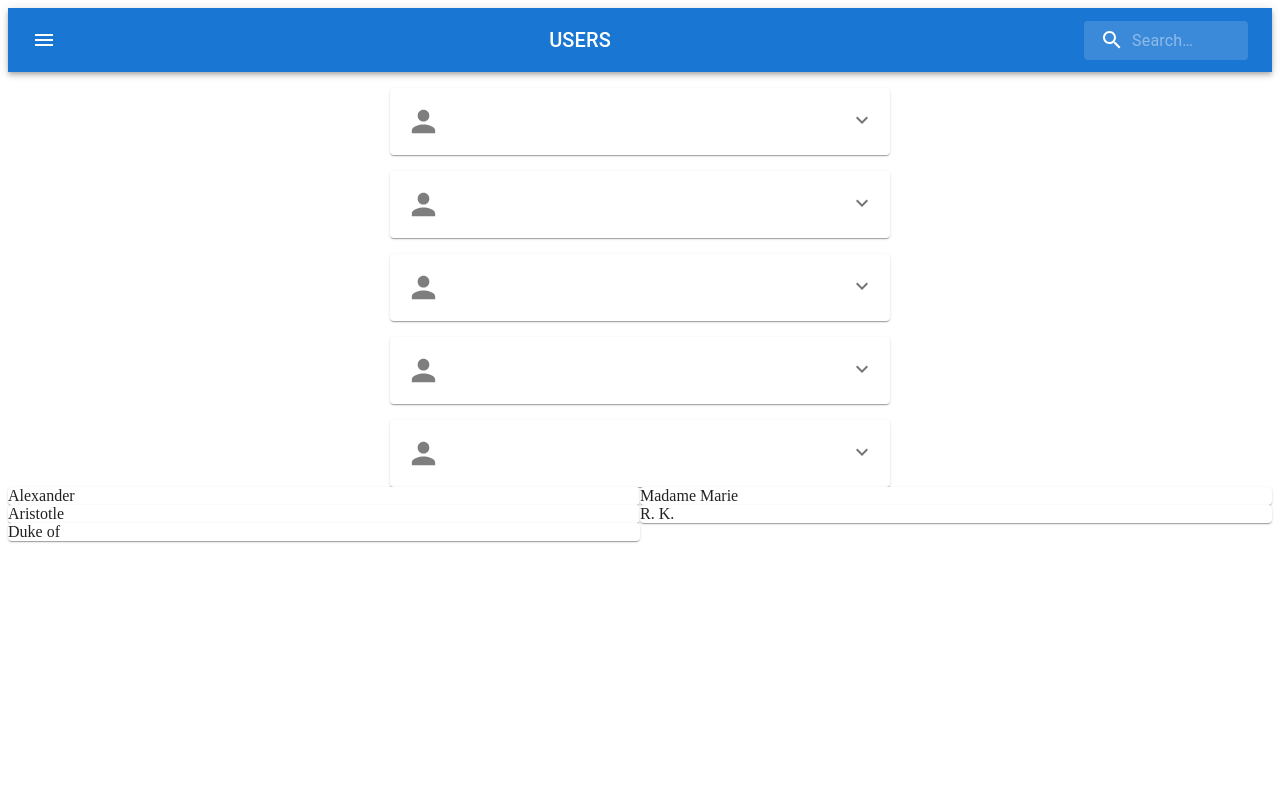
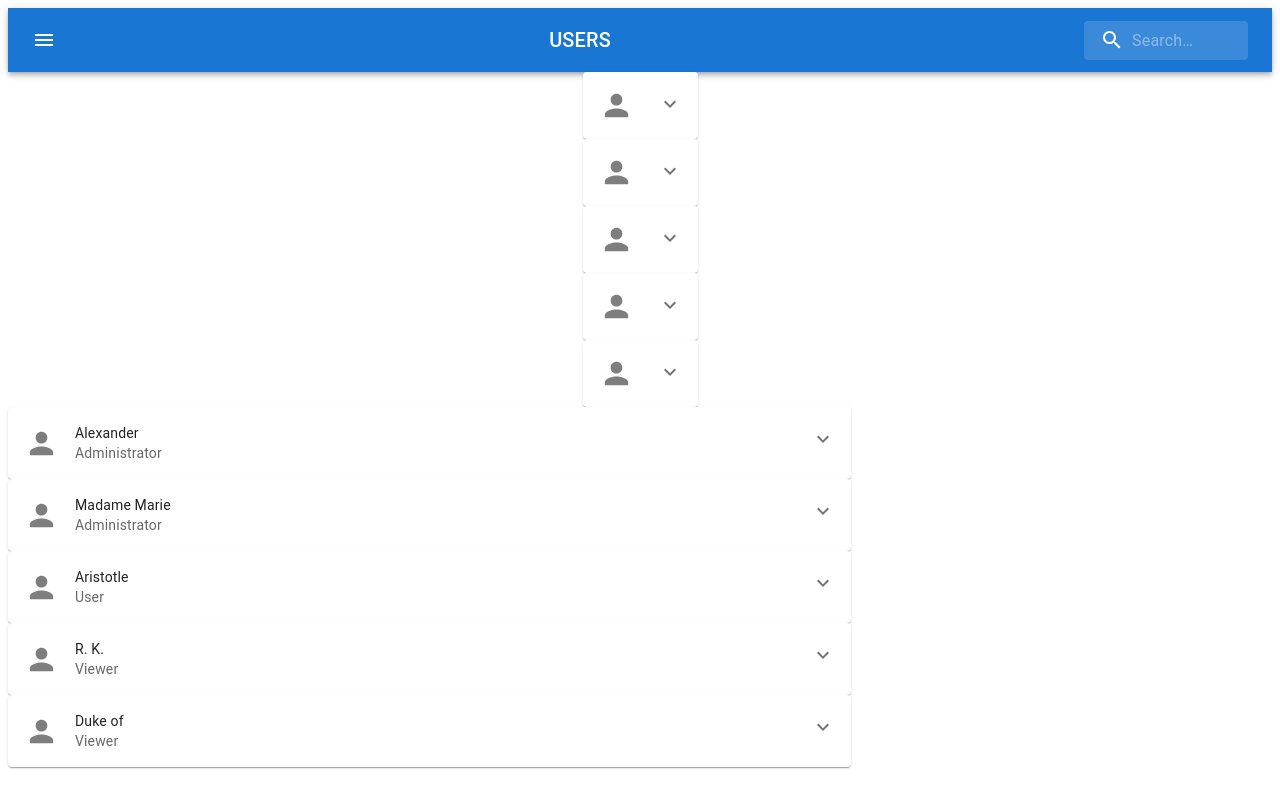
Before and after one commit to Zanderson91/veryable-ui-challenge, a React (Create React App) app: page / in a window 1280 px wide. Built offline with nearby package versions, Linux system fonts and the light colour scheme; data requests are answered from the project's data file.

Commit message:
data rendered on page..now on to styling

```diff
--- a/src/components/card/card.jsx
+++ b/src/components/card/card.jsx
@@ -24,7 +24,7 @@ const ExpandMore = styled((props) => {
   }),
 }));
 
-export default function UserCard({Users}) {
+export default function UserCard({ user }) {
   const [expanded, setExpanded] = React.useState(false);
 
   const handleExpandClick = () => {
@@ -32,21 +32,18 @@ export default function UserCard({Users}) {
   };
 
   return (
-    <Card sx={{ width: 500 }}>
+    <div>
+      <Card>
         <CardHeader
         avatar={
           <PersonIcon fontSize="large">
           </PersonIcon>
           }
-        // title={Users.id}
-        // subheader={Users.zip}
-
           action={
            <ExpandMore
             expand={expanded}
             onClick={handleExpandClick}
             aria-expanded={expanded}
-            aria-label="show more"
             >
             <ExpandMoreIcon />
           </ExpandMore>
@@ -54,15 +51,46 @@ export default function UserCard({Users}) {
           />
           <Collapse in={expanded} timeout="auto" unmountOnExit>
        <CardContent>
-          <Typography paragraph>First Name</Typography>
+ <Typography paragraph></Typography>
 
  <Typography paragraph>Phone:</Typography>
-
  <Typography paragraph>Created At:</Typography>
-
  <Typography paragraph>Last Logged In:</Typography>
  </CardContent>
 </Collapse>
       </Card>
-  );
+    </div>
+  )
         }
+
+//     <Card sx={{ width: 500 }}>
+//       <CardHeader
+//
+//         // title={user.id}
+//         // subheader={user.zip}
+
+//         action={
+//             <ExpandMore
+//             expand={expanded}
+//             onClick={handleExpandClick}
+//             aria-expanded={expanded}
+//             aria-label="show more"
+//           >
+//             <ExpandMoreIcon />
+//           </ExpandMore>
+//           }
+//         />
+//       <Collapse in={expanded} timeout="auto" unmountOnExit>
+//         <CardContent>
+//           <Typography paragraph>First Name</Typography>
+
+//             <Typography paragraph>Phone:</Typography>
+
+//             <Typography paragraph>Created At:</Typography>
+
+//             <Typography paragraph>Last Logged In:</Typography>
+//         </CardContent>
+//       </Collapse>
+//     </Card>
+//   );
+// }
--- /dev/null
+++ b/src/components/notes/noteCard.css
@@ -0,0 +1,5 @@
+.title {
+    font-family: 'Courier New', Courier, monospace ;
+    font-size: 16px;
+    font-weight: 500;
+}
--- /dev/null
+++ b/src/components/notes/noteCard.js
@@ -0,0 +1,69 @@
+import React from 'react'
+import { styled } from '@mui/material/styles';
+import Card from '@mui/material/Card';
+import CardHeader from '@mui/material/CardHeader';
+import CardContent from '@mui/material/CardContent';
+import CardActions from '@mui/material/CardActions';
+import Collapse from '@mui/material/Collapse';
+import IconButton from '@mui/material/IconButton';
+import Typography from '@mui/material/Typography';
+import ExpandMoreIcon from '@mui/icons-material/ExpandMore';
+import MoreVertIcon from '@mui/icons-material/MoreVert';
+import PersonIcon from '@mui/icons-material/Person';
+import '../card/card.css'
+import { useState, useEffect } from 'react';
+
+const ExpandMore = styled((props) => {
+    const { expand, ...other } = props;
+    return <IconButton {...other} />;
+  })(({ theme, expand }) => ({
+    transform: !expand ? 'rotate(0deg)' : 'rotate(180deg)',
+    marginLeft: 'auto',
+    transition: theme.transitions.create('transform', {
+      duration: theme.transitions.duration.shortest,
+    }),
+  }));
+
+export default function NoteCard({note}) {
+    const [expanded, setExpanded] = React.useState(false);
+
+    const handleExpandClick = () => {
+      setExpanded(!expanded);
+    };
+
+    return (
+        <div>
+        <Card>
+          <CardHeader
+          avatar={
+            <PersonIcon fontSize="large">
+            </PersonIcon>
+            }
+            action={
+             <ExpandMore
+              expand={expanded}
+              onClick={handleExpandClick}
+              aria-expanded={expanded}
+              >
+              <ExpandMoreIcon />
+            </ExpandMore>
+            }
+            title={note.firstName}
+            subheader={note.role}
+            />
+            <Collapse in={expanded} timeout="auto" unmountOnExit>
+         <CardContent>
+   <Typography paragraph></Typography>
+
+   <div className="title">Phone:</div>
+   <div>{note.phone}</div>
+   <Typography paragraph>Created At:</Typography>
+   <div>{note.createdAt}</div>
+   <Typography paragraph>Last Logged In:</Typography>
+   <div>{note.lastLoggedIn}</div>
+   </CardContent>
+  </Collapse>
+        </Card>
+      </div>
+    )
+          }
--- a/src/components/notes/notes.jsx
+++ b/src/components/notes/notes.jsx
@@ -1,27 +1,30 @@
 import React, {useEffect, useState } from 'react'
 import Card from '@mui/material/Card';
 import Grid from '@mui/material/Grid';
+import Container from '@mui/material/Grid';
+import UserCard from '../card/card';
+import Paper from '@material-ui/core/Paper'
+import NoteCard from './noteCard';
 
-
-export default function Users() {
-    const [users, setUser] = useState([])
+export default function Notes() {
+    const [notes, setNotes] = useState([])
 
 
 useEffect(() =>{
     fetch('http://localhost:4000/users')
     .then(res => res.json())
-    .then(data => setUser(data))
+    .then(data => setNotes(data))
 }, [])
 
 return (
-    <div>
+    <Container>
         <Grid container>
-        {users.map(user => (
-            <Grid item key={user.id} xs={12} md={6}>
-                <Card>{user.firstName}</Card>
-                </Grid>
+        {notes.map(note => (
+            <Grid item key={note.id} xs={12} md={8} lg={8}>
+<NoteCard note={note} />
+ </Grid>
         ))}
         </Grid>
-    </div>
+    </Container>
 )
 }
--- a/src/pages/home/homepage.jsx
+++ b/src/pages/home/homepage.jsx
@@ -2,6 +2,8 @@ import SearchAppBar from '../../components/navbar/navbar';
 import './homepage.css';
 import UserCard from '../../components/card/card'
 import Users from '../../components/notes/notes';
+import NoteCard from '../../components/notes/noteCard';
+import Notes from '../../components/notes/notes';
 
 
 export default function Homepage() {
@@ -26,7 +28,7 @@ export default function Homepage() {
           <UserCard />
           </div>
           <div>
-          <Users />
+          <Notes />
           </div>
 
       </div>
```
Lines whose indentation alone changed are shown as unchanged.
